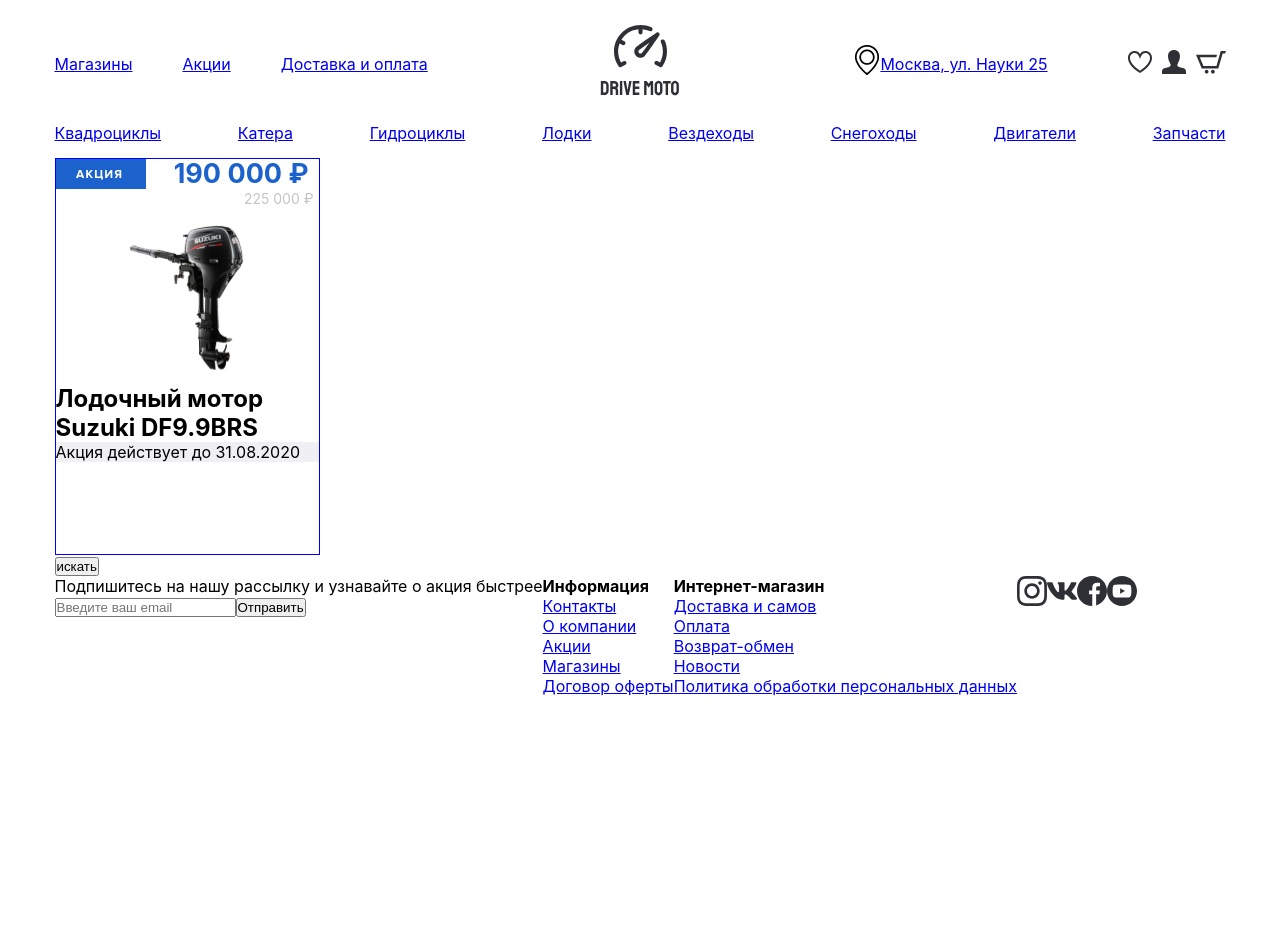
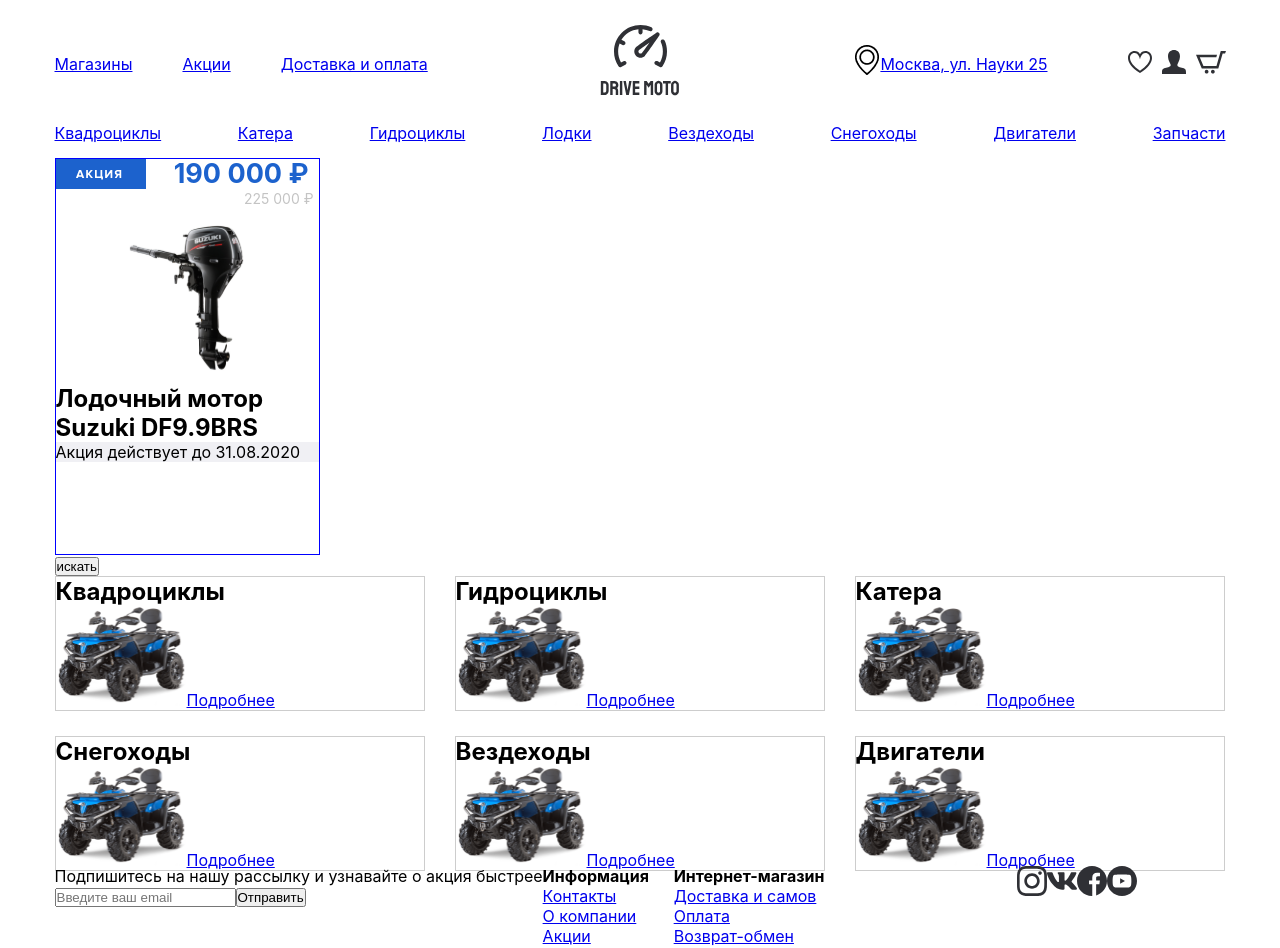
Before and after one commit to TrocyukS96/react-project, a React (Create React App) app: page / in a window 1280 px wide. Shown: the top 948 px of the page. Before the commit the page ends 800 px from the top, so only its background shows below. Built offline with nearby package versions, Linux system fonts and the light colour scheme.

Commit message:
add card details

```diff
--- a/src/App.css
+++ b/src/App.css
@@ -13,3 +13,10 @@
   max-width: 1171px;
   margin: 0 auto;
 }
+
+.CardDetailsContainer {
+  display: grid;
+  grid-template-columns: repeat(3, 370px);
+  grid-template-rows: repeat(2, 130px);
+  gap: 30px;
+}
--- a/src/App.js
+++ b/src/App.js
@@ -1,4 +1,3 @@
-
 import './App.css';
 import Btn from './components/btn/Btn';
 import Footer from './components/footer/Footer';
@@ -6,6 +5,7 @@
 
 import Header from './header/Header';
 import Stock from "./components/stock/Stock";
+import CardDetails from "./components/cardDetails/CardDetails";
 
 function App() {
     return (
@@ -14,6 +14,14 @@
                 <Header />
                 <Stock />
                 <Btn />
+                <div className="CardDetailsContainer">
+                    <CardDetails text="Квадроциклы" />
+                    <CardDetails text="Гидроциклы" />
+                    <CardDetails text="Катера" />
+                    <CardDetails text="Снегоходы" />
+                    <CardDetails text="Вездеходы" />
+                    <CardDetails text="Двигатели" />
+                </div>
                 <Footer />
             </div>
         </div>
--- /dev/null
+++ b/src/components/cardDetails/CardDetails.css
@@ -0,0 +1,3 @@
+.card-details {
+    border: 1px solid #CDCDCD
+}
--- /dev/null
+++ b/src/components/cardDetails/CardDetails.js
@@ -0,0 +1,17 @@
+import React from "react";
+import './CardDetails.css';
+import cardDetailsImg from './../../assets/image/cardDetails/cardDetails-img.svg';
+
+function CardDetails(props) {
+    return (
+        <div>
+            <div className="card-details">
+                <h2 >{props.text}</h2>
+                <img src={cardDetailsImg} alt="#" />
+                <a href="#">Подробнее</a>
+            </div>
+        </div>
+    );
+}
+
+export default CardDetails;
```
Also changed, not shown: src/assets/image/cardDetails/cardDetails-img.svg (added). Lines whose indentation alone changed are shown as unchanged.
